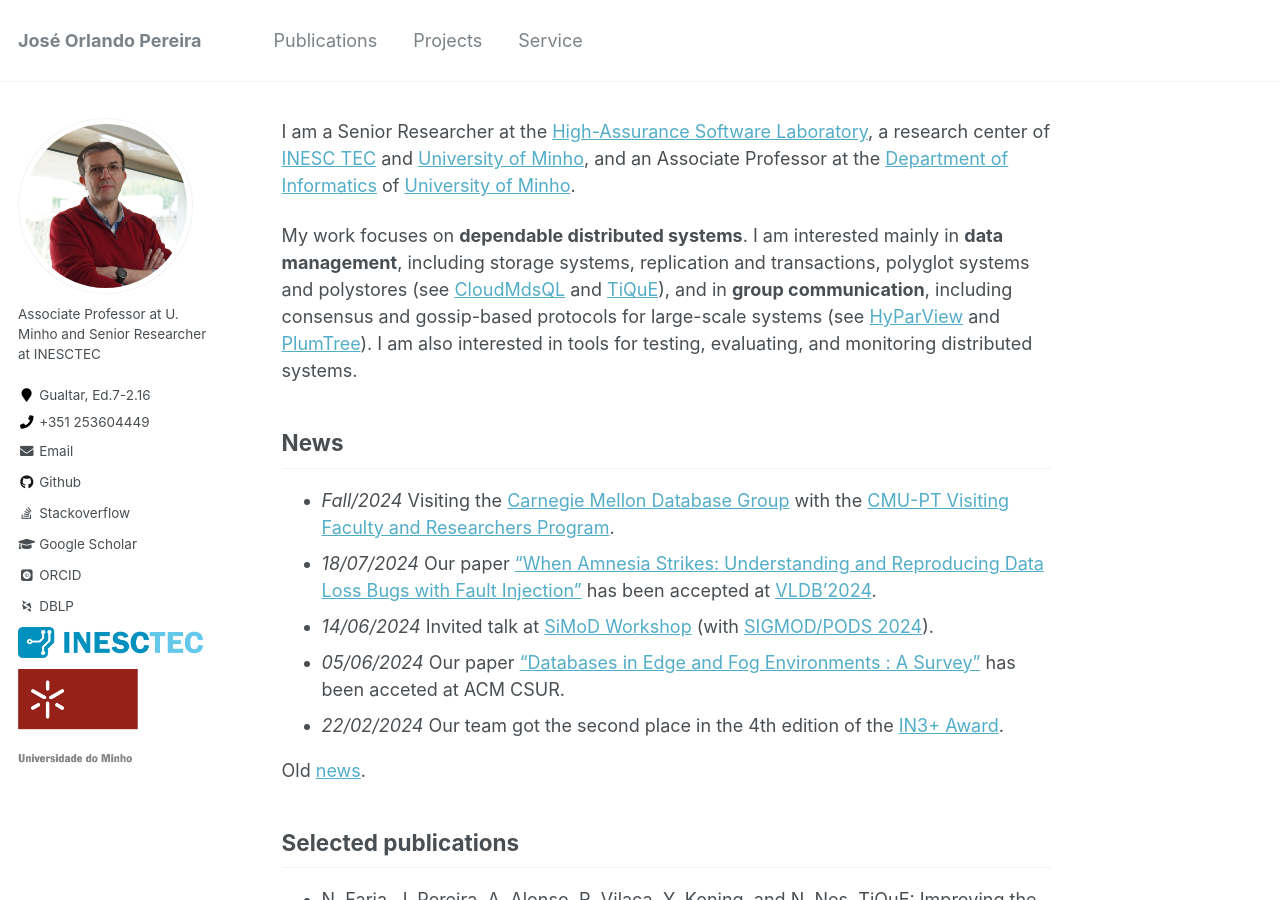
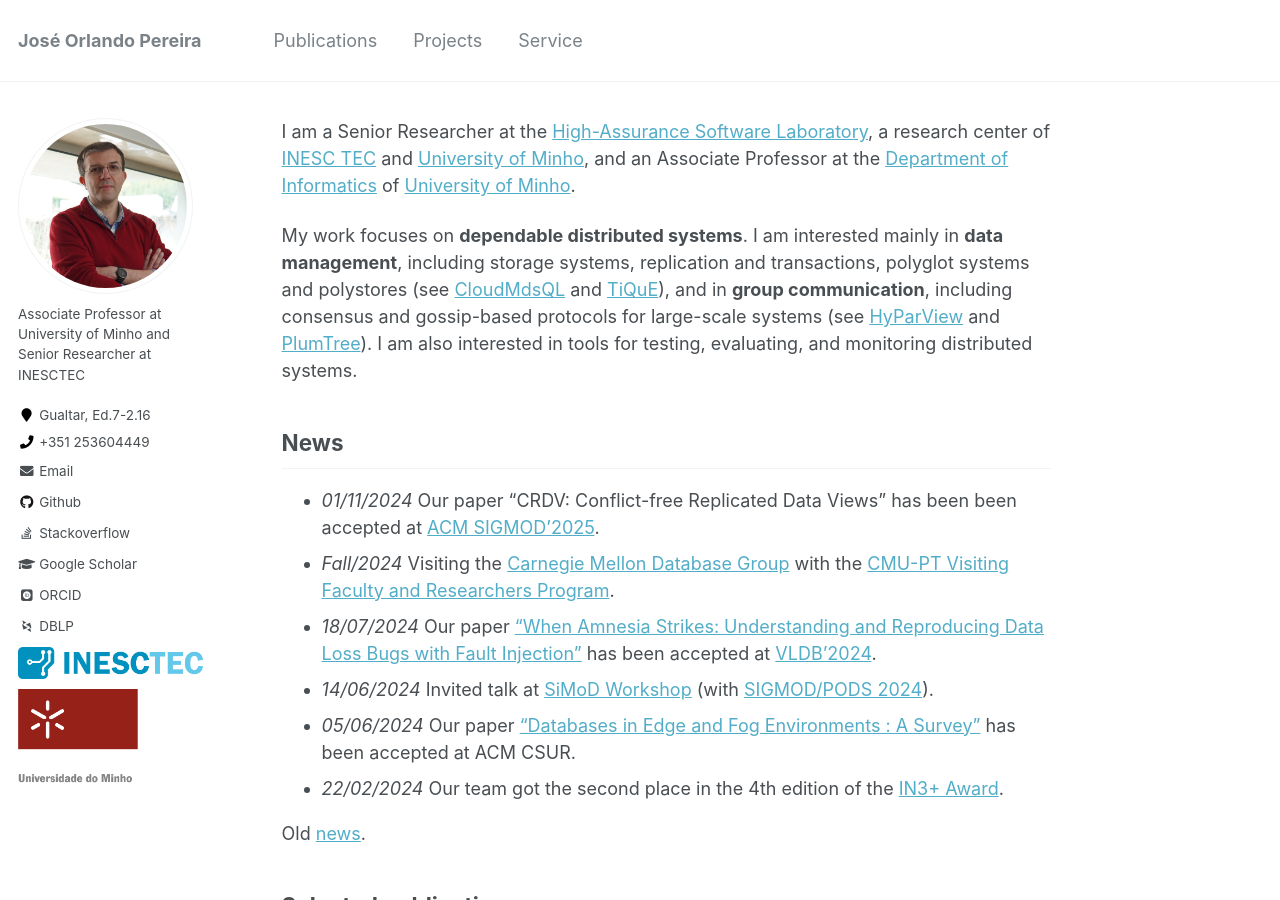
Before and after one commit to jopereira/jopereira.github.io, a Jekyll site: the page built from _pages/about.md, in a window 1280 px wide and 900 px high. Built offline with Jekyll 4.4.1, drawn with Linux system fonts in a browser that asks for light colours; some web fonts are replaced.

Commit message:
crdv paper

```diff
--- a/_config.yml
+++ b/_config.yml
@@ -79,7 +79,7 @@ analytics:
 author:
   name             :
   avatar           : "photo.jpg"
-  bio              : "Associate Professor at U. Minho and Senior Researcher at INESCTEC"
+  bio              : "Associate Professor at University of Minho and Senior Researcher at INESCTEC"
   location         : "Gualtar, Ed.7-2.16"
   phone            : "+351 253604449"
   employer         :
--- a/_pages/about.md
+++ b/_pages/about.md
@@ -13,11 +13,13 @@ I am a Senior Researcher at the [High-Assurance Software Laboratory](https://www
 My work focuses on **dependable distributed systems**. I am interested mainly in **data management**, including storage systems, replication and transactions, polyglot systems and polystores (see [CloudMdsQL](http://dx.doi.org/10.1007/s10619-015-7185-y) and [TiQuE](http://vldb.org/pvldb/volumes/16/paper/TiQuE%3A%20Improving%20the%20Transactional%20Performance%20of%20Analytical%20Systems%20for%20True%20Hybrid%20Workloads)), and in **group communication**, including consensus and gossip-based protocols for large-scale systems (see [HyParView](http://dx.doi.org/10.1109/DSN.2007.56) and [PlumTree](http://dx.doi.org/10.1109/SRDS.2007.27)). I am also interested in tools for testing, evaluating, and monitoring distributed systems.
 
 ## News
+
+- *01/11/2024* Our paper "CRDV: Conflict-free Replicated Data Views" has been been accepted at [ACM SIGMOD'2025](https://2025.sigmod.org/sigmod_papers.shtml).
 - *Fall/2024* Visiting the [Carnegie Mellon Database Group](https://db.cs.cmu.edu/) with the [CMU-PT
 Visiting Faculty and Researchers Program](https://cmuportugal.org/media/cmu-portugal-will-be-hosting-18-research-visitors-to-carnegie-mellon-in-2024/).
 - *18/07/2024* Our paper ["When Amnesia Strikes: Understanding and Reproducing Data Loss Bugs with Fault Injection"](https://www.vldb.org/pvldb/vol17/p3017-ramos.pdf) has been accepted at [VLDB'2024](https://vldb.org/2024/?program-schedule).
 - *14/06/2024* Invited talk at [SiMoD Workshop](https://sfu-dis.github.io/simod/keynote_and_invited.html) (with [SIGMOD/PODS 2024](https://2024.sigmod.org/)).
-- *05/06/2024* Our paper ["Databases in Edge and Fog Environments : A Survey"](https://dl.acm.org/doi/10.1145/3666001) has been acceted at ACM CSUR.
+- *05/06/2024* Our paper ["Databases in Edge and Fog Environments : A Survey"](https://dl.acm.org/doi/10.1145/3666001) has been accepted at ACM CSUR.
 - *22/02/2024* Our team got the second place in the 4th edition of the [IN3+ Award](https://premioin3mais.pt/vencedor-da-4a-edicao-do-premio-in3/).
 
 Old [news](/news/).
--- a/_pages/projects.html
+++ b/_pages/projects.html
@@ -7,8 +7,8 @@ author_profile: true
 
 {% include base_path %}
 
-<ul><li>
-  </li>CYBERACTIONING: Training Cybersecurity Skills through Advanced Higher Education Joint Programmes</li>
+<ul>
+  <li>CYBERACTIONING: Training Cybersecurity Skills through Advanced Higher Education Joint Programmes</li>
   <li><a href="https://eumaster4hpc.uni.lu/">EUMaster4HPC</a>:&nbsp;<span>European Master For High Performance Computing (H2020-101051997)</span></li>
   <li><a href="https://aida.inesctec.pt/">AIDA</a>:&nbsp;<span>Adaptive, Intelligent and Distributed Assurance Platform (POCI-01-0247-FEDER-045907)</span></li>
   <li><a href="https://pastor-project.github.io/">PAStor</a>: Programmable and Adaptable Storage for AI-oriented HPC Ecosystems (UTA-EXPL/CA/0075/2019)</li>
```
